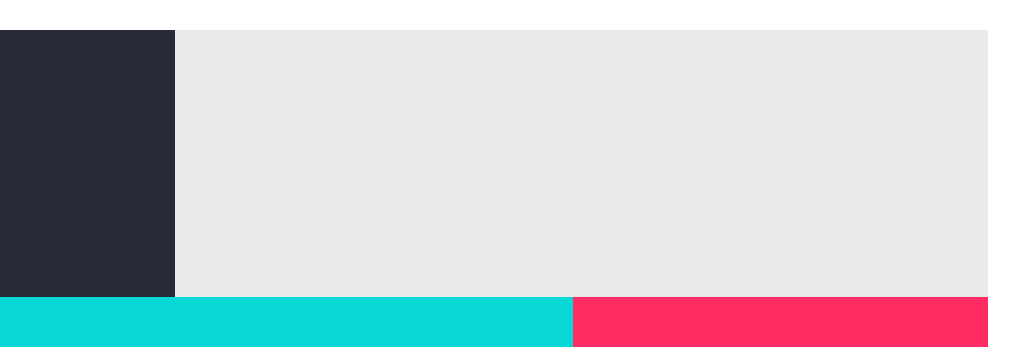
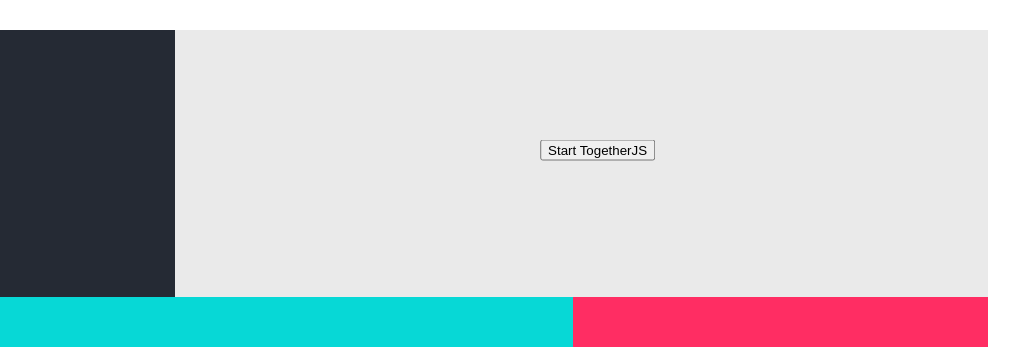
Before and after one commit to ryanboris/color-fun, a plain HTML site: page index.html in a window 1280 px wide. Shown: the top 347 px of the page, 262-1280 px from the left. Drawn offline with nearby package versions, Linux system fonts and the light colour scheme.

Commit message:
Updates index.html

```diff
--- a/index.html
+++ b/index.html
@@ -15,7 +15,11 @@
   <body>
     <div class="container">
       <div class="row header"><i class="fab fa-github fa-5x"></i></div>
-      <div class="header-right"><div></div></div>
+      <div class="header-right">
+        <div>
+          <button onclick="TogetherJS(this); return false;">Start TogetherJS</button>
+        </div>
+      </div>
       <div class="row section">
         <div class="content-left"></div>
         <div class="content-right"></div>
@@ -23,6 +27,7 @@
       <div class="row aside"></div>
       <div class="row footer"></div>
     </div>
+    <script src="https://togetherjs.com/togetherjs-min.js"></script>
     <script
       defer
       src="https://pro.fontawesome.com/releases/v5.6.3/js/all.js"
```
